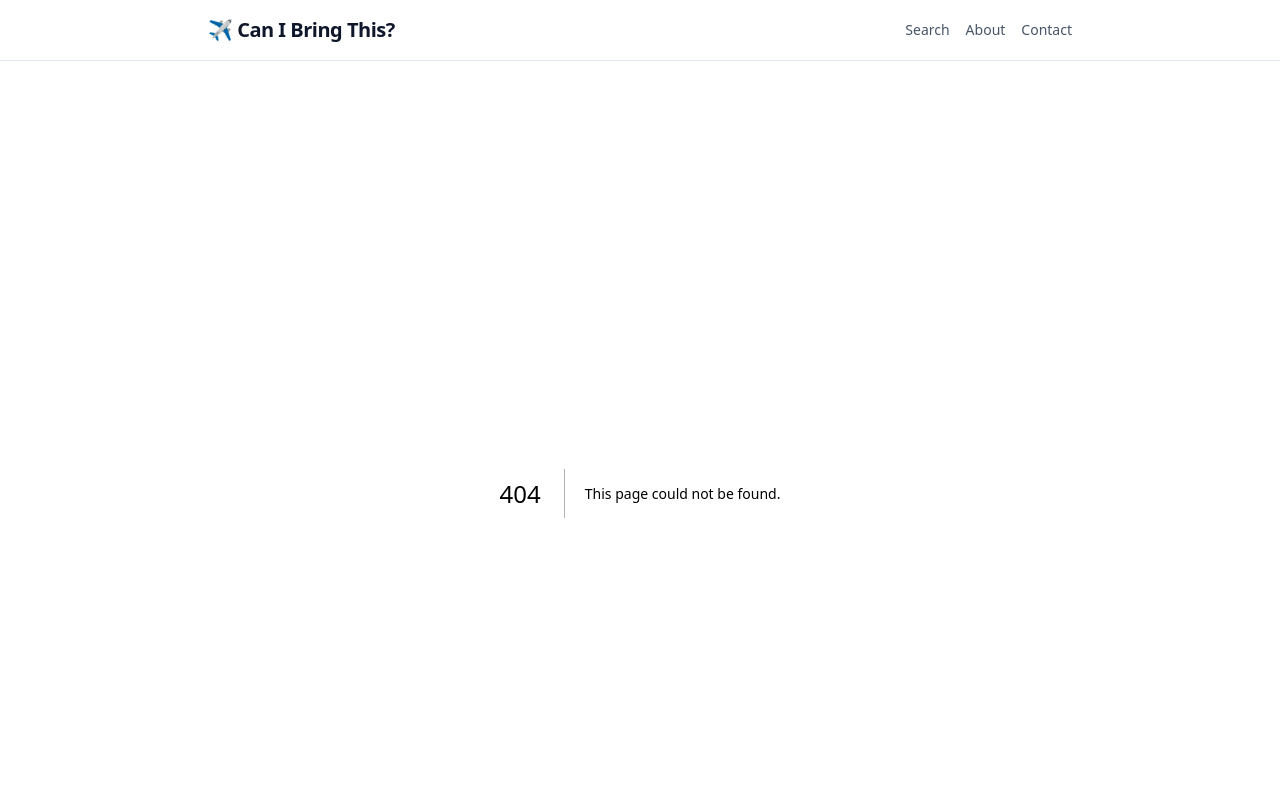
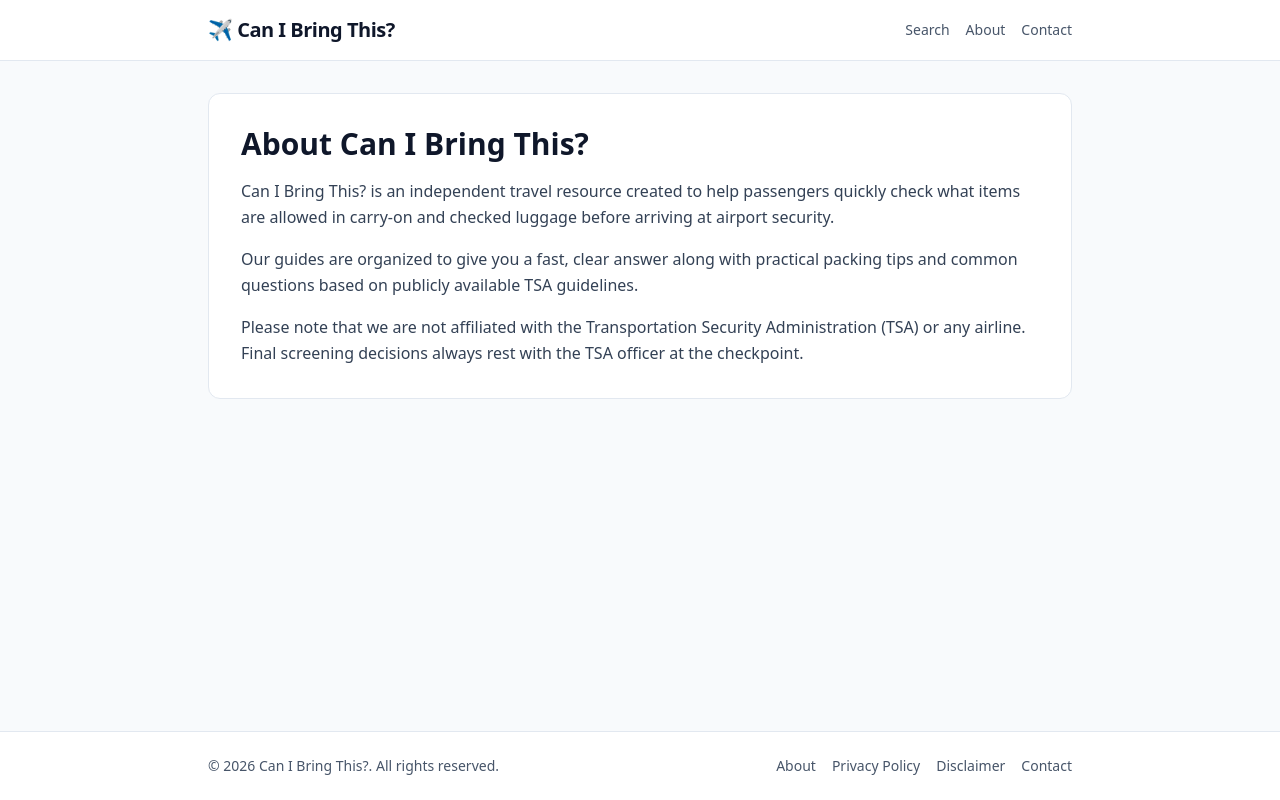
Before and after one commit to crescimentodigital1981-sudo/site-bagagem-tsa, a Next.js app: page /about in a window 1280 px wide. Before the commit this address had no page. Shown: the top 800 px of the page. Built offline with nearby package versions, Linux system fonts and the light colour scheme.

Commit message:
Create page.tsx

```diff
--- /dev/null
+++ b/app/about/page.tsx
@@ -0,0 +1,30 @@
+import type { Metadata } from "next";
+import { SITE_NAME } from "@/lib/config";
+
+export const metadata: Metadata = {
+  title: "About Us",
+  description: `Learn more about ${SITE_NAME} and how we help travelers check TSA baggage rules.`,
+};
+
+export default function AboutPage() {
+  return (
+    <article className="bg-white border border-slate-200 rounded-xl p-6 sm:p-8 space-y-4">
+      <h1 className="text-3xl font-extrabold text-slate-900">About {SITE_NAME}</h1>
+      <p className="text-slate-700 leading-relaxed">
+        {SITE_NAME} is an independent travel resource created to help passengers
+        quickly check what items are allowed in carry-on and checked luggage
+        before arriving at airport security.
+      </p>
+      <p className="text-slate-700 leading-relaxed">
+        Our guides are organized to give you a fast, clear answer along with
+        practical packing tips and common questions based on publicly available
+        TSA guidelines.
+      </p>
+      <p className="text-slate-700 leading-relaxed">
+        Please note that we are not affiliated with the Transportation Security
+        Administration (TSA) or any airline. Final screening decisions always
+        rest with the TSA officer at the checkpoint.
+      </p>
+    </article>
+  );
+}
```
